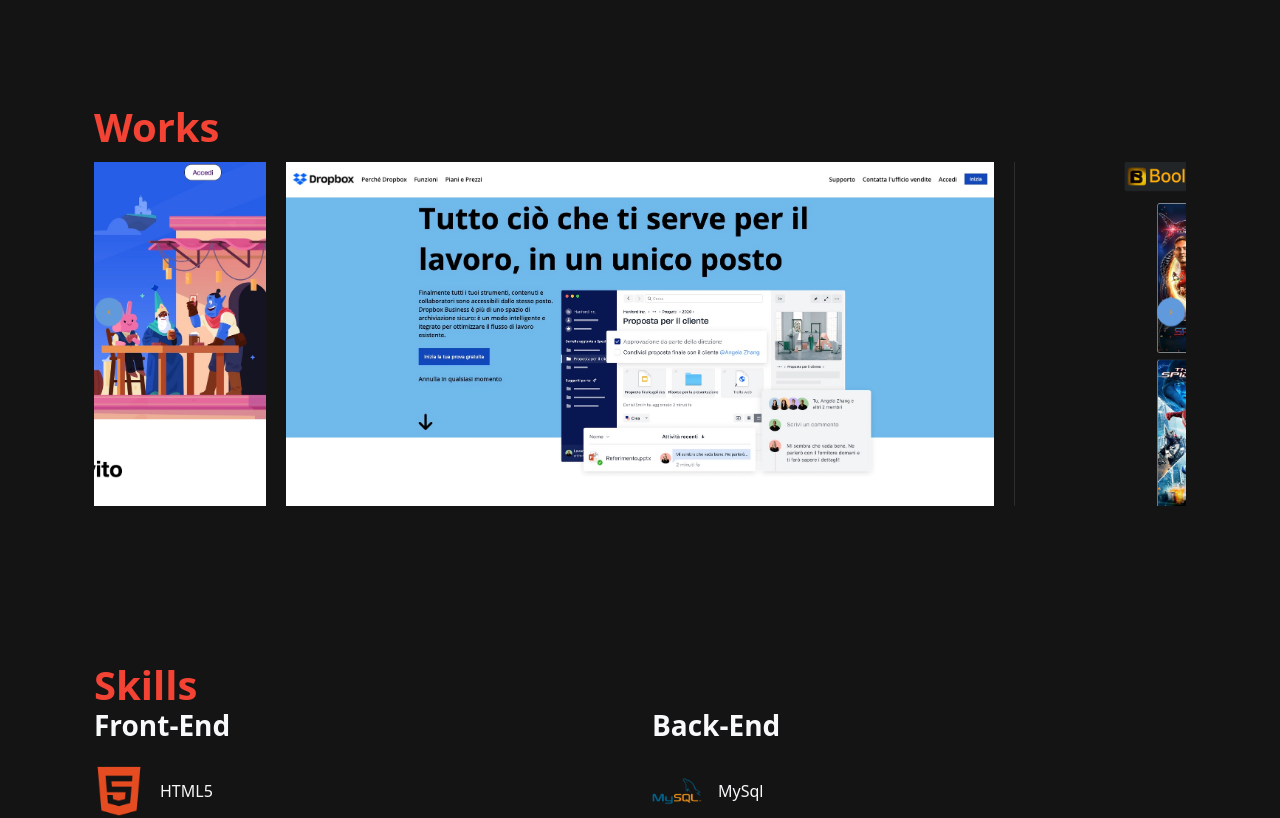
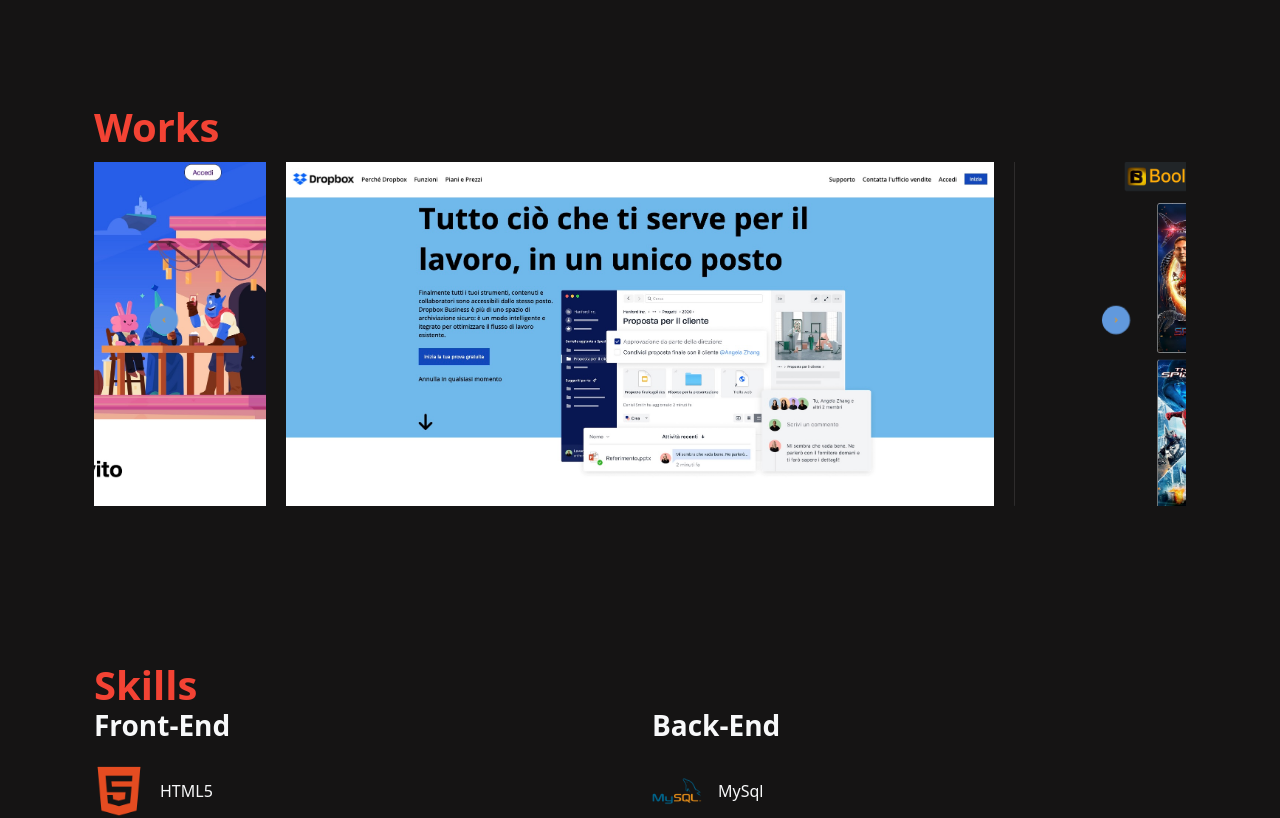
Before and after one commit to VolxDarkTV/portfolio-profile, a Vue app: page / in a window 1280 px wide. Shown: the part 1767-2585 px from the top of the page. Built offline with nearby package versions, Linux system fonts and the light colour scheme.

Commit message:
fixed carousel btn

```diff
--- a/src/components/Work.vue
+++ b/src/components/Work.vue
@@ -113,7 +113,8 @@
 
     z-index: 9;
     position: absolute;
-    top: 40%;
+    top: 42%;
+    left: 5%;
     padding: 10px;
     border-radius: 50%;
     background-color: $brand_third;
@@ -124,7 +125,8 @@
 
     z-index: 9;
     position: absolute;
-    top: 40%;
+    top: 42%;
+    right: 5%;
     padding: 10px;
     border-radius: 50%;
     background-color: $brand_third;
```
